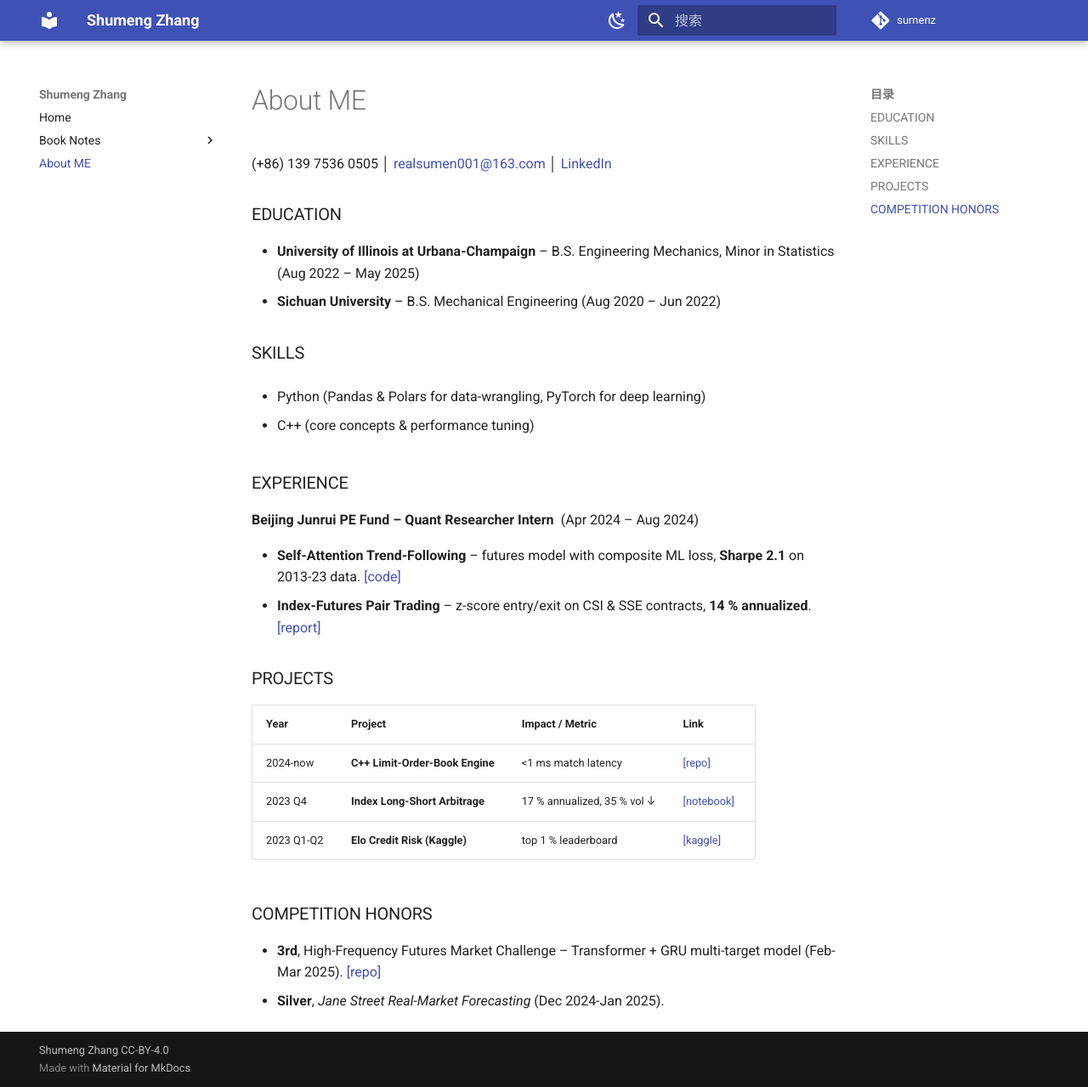
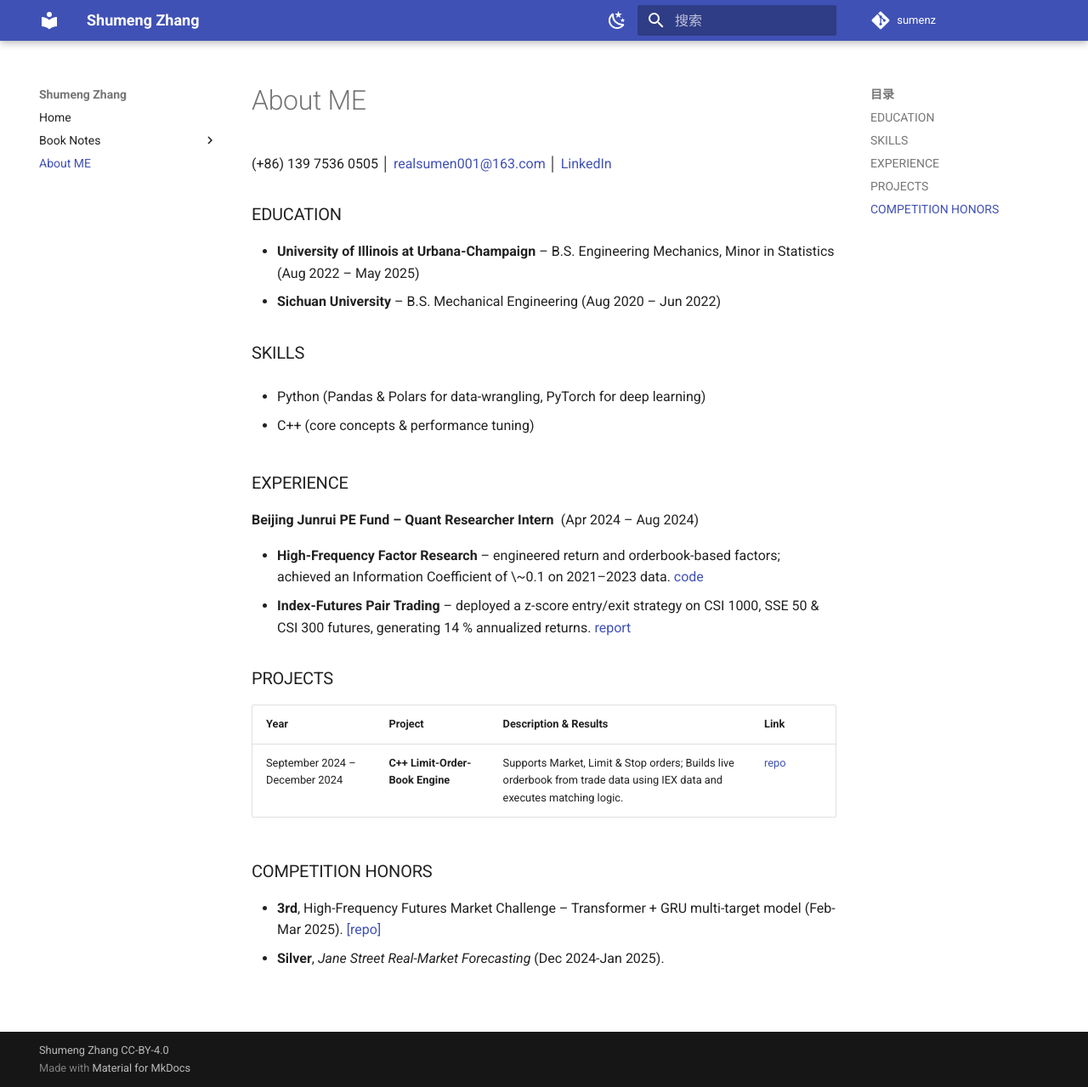
Before and after one commit to Realsumen/sumenz, an MkDocs documentation site: the page built from docs/_resume/index.md, in a window 1280 px wide and 1279 px high. Shown: the whole window at 85% size. Built offline with MkDocs 1.6.1 and Material for MkDocs 9.7.7, drawn with Linux system fonts in a browser that asks for light colours; nearby versions of some CDN libraries; library files that are not in the unit come from our copies; comment, search, counter and statistics services are not loaded.

Commit message:
Srucuture my project success

```diff
--- a/docs/_resume/index.md
+++ b/docs/_resume/index.md
@@ -16,16 +16,14 @@
 
 **Beijing Junrui PE Fund – Quant Researcher Intern** (Apr 2024 – Aug 2024)
 
-* **Self-Attention Trend-Following** – futures model with composite ML loss, **Sharpe 2.1** on 2013-23 data. [\[code\]](url)
-* **Index-Futures Pair Trading** – z-score entry/exit on CSI & SSE contracts, **14 % annualized**. [\[report\]](url)
+* **High-Frequency Factor Research** – engineered return and orderbook-based factors; achieved an Information Coefficient of \~0.1 on 2021–2023 data. [code](url)
+* **Index-Futures Pair Trading** – deployed a z-score entry/exit strategy on CSI 1000, SSE 50 & CSI 300 futures, generating 14 % annualized returns. [report](url)
 
 ### PROJECTS
 
-| Year       | Project                         | Impact / Metric             | Link                |
-| ---------- | ------------------------------- | --------------------------- | ------------------- |
-| 2024-now   | **C++ Limit-Order-Book Engine** | <1 ms match latency         | [\[repo\]](url)     |
-| 2023 Q4    | **Index Long-Short Arbitrage**  | 17 % annualized, 35 % vol ↓ | [\[notebook\]](url) |
-| 2023 Q1-Q2 | **Elo Credit Risk (Kaggle)**    | top 1 % leaderboard         | [\[kaggle\]](url)   |
+| Year     | Project                         | Description & Results                                                                                    | Link                                                 |
+| -------- | ------------------------------- | -------------------------------------------------------------------------------------------------------- | ---------------------------------------------------- |
+| September 2024 – December 2024 | **C++ Limit-Order-Book Engine** | Supports Market, Limit & Stop orders; Builds live orderbook from trade data using IEX data and executes matching logic. | [repo](https://github.com/Realsumen/matching-engine) |
 
 ### COMPETITION HONORS
 
```
Also changed, not shown: docs/index.md (+1 -1 lines).
